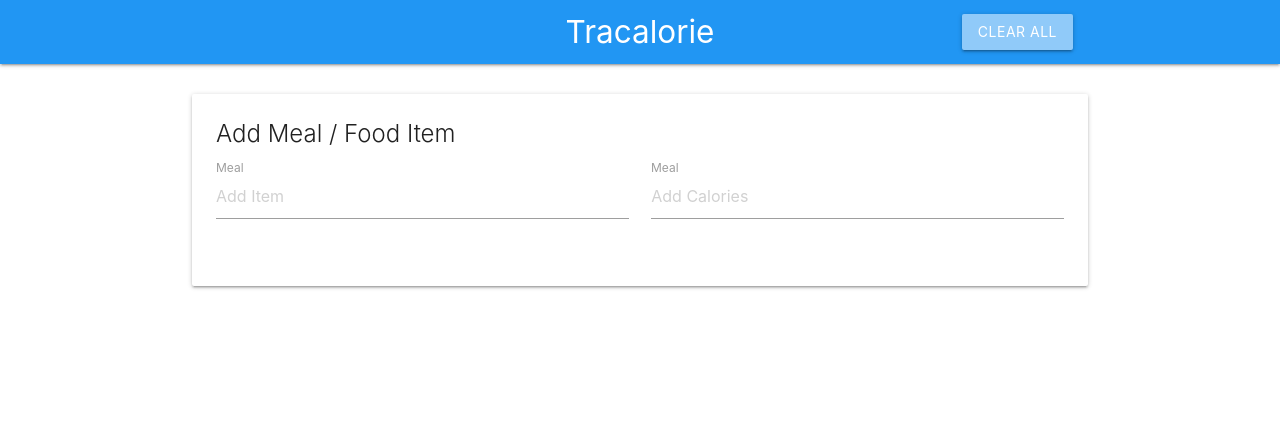
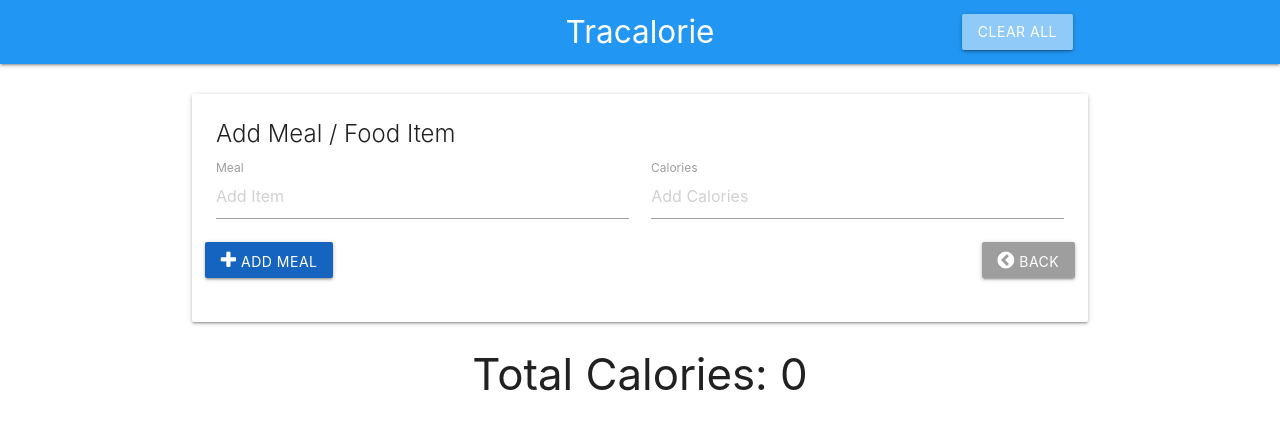
Before and after one commit to Trevo71/JavaScript-CalorieTracker, a plain HTML site: page index.html in a window 1280 px wide. Drawn offline with nearby package versions, Linux system fonts and the light colour scheme.

Commit message:
completed UI for calorie tracker app

```diff
--- a/index.html
+++ b/index.html
@@ -17,6 +17,7 @@
   </head>
   <body>
     <nav>
+      <!-- NavBar -->
       <div class="nav-wrapper blue">
         <div class="container">
           <a href="#" class="brand-logo center">Tracalorie</a>
@@ -30,6 +31,7 @@
     </nav>
     <br />
     <div class="container">
+      <!-- Form Count -->
       <div class="card">
         <div class="card-content">
           <span class="card-title">Add Meal / Food Item </span>
@@ -45,12 +47,46 @@
                   placeholder="Add Calories"
                   id="item-calories"
                 />
-                <label for="item-calories">Meal</label>
+                <label for="item-calories">Calories</label>
               </div>
+              <button class="add-btn btn blue darken-3">
+                <i class="fa fa-plus"></i> Add Meal
+              </button>
+              <!-- <button class="update-btn btn orange">
+                <i class="fa fa-pencil-square-o"></i> Update Meal
+              </button>
+              <button class="add-btn btn red">
+                <i class="fa fa-remove"></i> Delete Meal
+              </button> -->
+
+              <button class="add-btn btn grey pull-right">
+                <i class="fa fa-chevron-circle-left"></i> Back
+              </button>
             </div>
           </form>
         </div>
       </div>
+
+      <!-- Calorie Count -->
+      <h3 class="center-align">
+        Total Calories: <span class="total-calories">0</span>
+      </h3>
+
+      <!-- Item List -->
+      <!-- <ul id="item-list" class="collection">
+        <li class="collection-item" id="item-0">
+          <strong>Steak Dinner: </strong><em>1200 Calories</em>
+          <a href="" class="secondary-content"><i class="fa fa-pencil"></i></a>
+        </li>
+        <li class="collection-item" id="item-0">
+          <strong>Cookie: </strong><em>400 Calories</em>
+          <a href="" class="secondary-content"><i class="fa fa-pencil"></i></a>
+        </li>
+        <li class="collection-item" id="item-0">
+          <strong>Eggs: </strong><em>300 Calories</em>
+          <a href="" class="secondary-content"><i class="fa fa-pencil"></i></a>
+        </li> -->
+      </ul>
     </div>
 
     <script
@@ -59,5 +95,6 @@
       crossorigin="anonymous"
     ></script>
     <script src="https://cdnjs.cloudflare.com/ajax/libs/materialize/1.0.0/js/materialize.min.js"></script>
+    <script src="app.js"></script>
   </body>
 </html>
```
